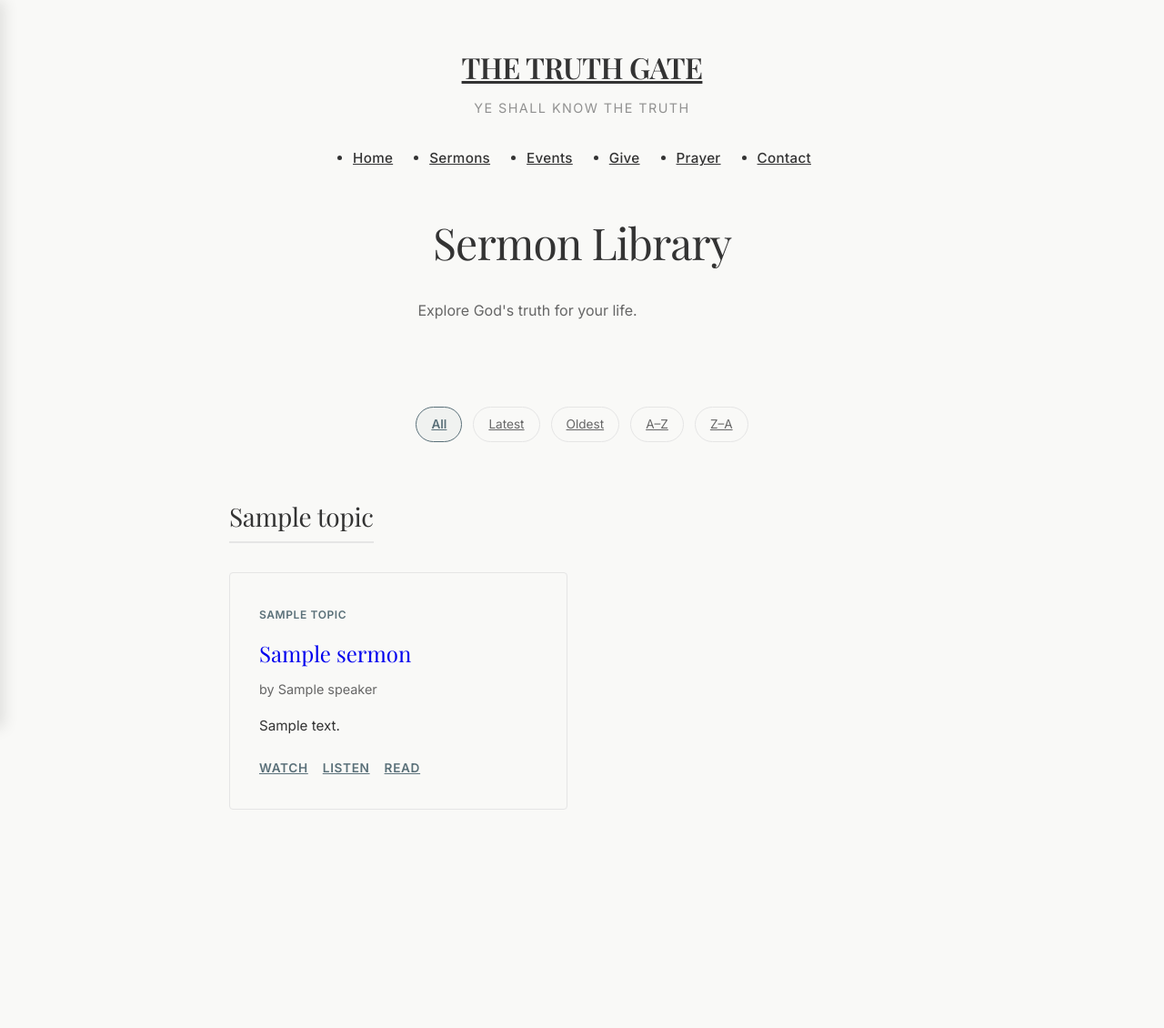
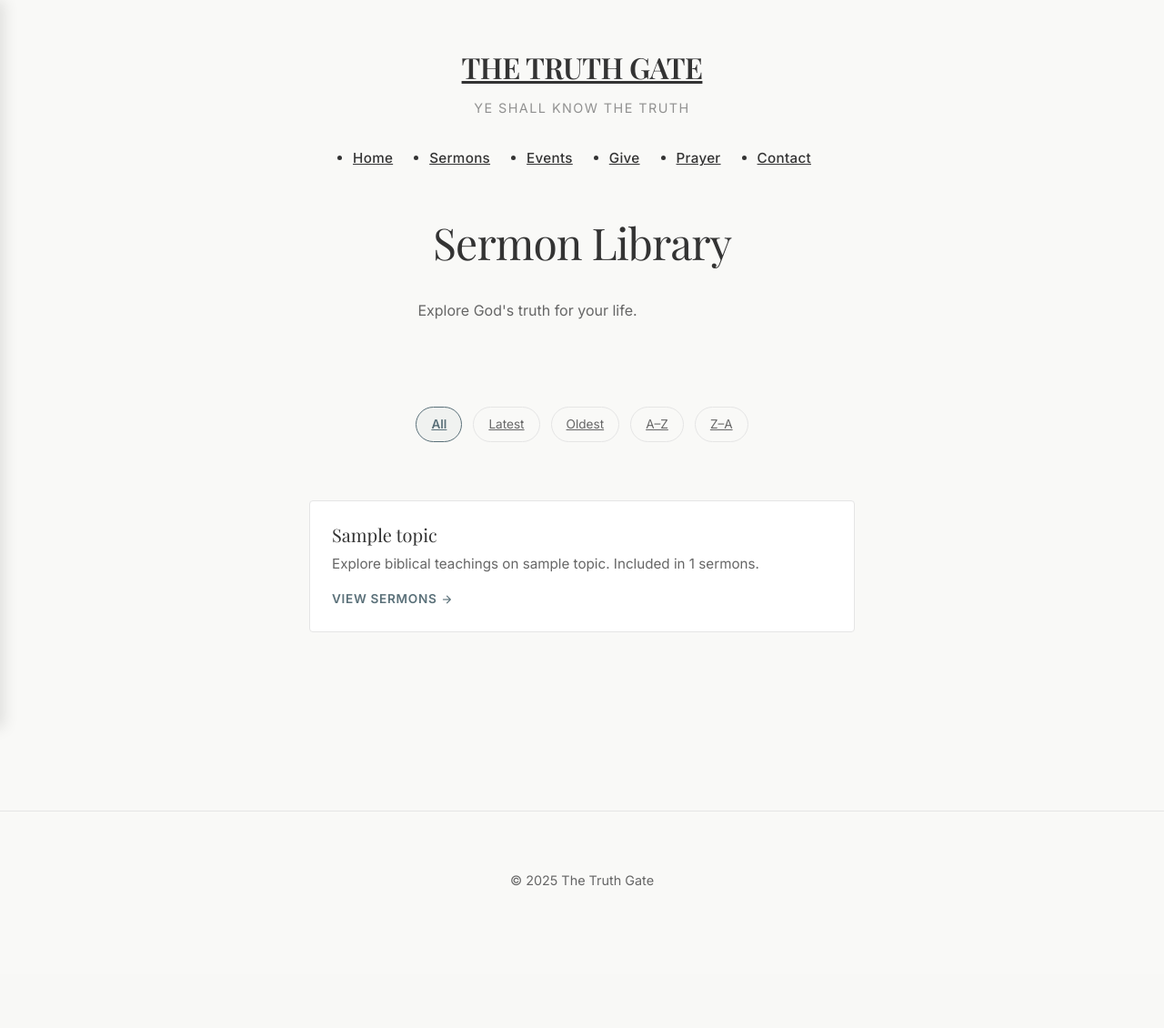
Before and after one commit to Eminenz07/the_truth_gate, a Django app: page /sermons/ in a window 1280 px wide. Shown: the top 1130 px of the page at 91% size. After the commit the page ends 974 px from the top, so only its background shows below. Run offline with Django 5.2, Linux system fonts and the light colour scheme; tables that the repository leaves empty hold one stand-in row (values such as "Sample post"); some libraries are stand-ins or nearby versions; some web fonts are replaced.

Commit message:
Sermon List: 'All' filter now shows Topic Cards list. Added topic filtering.

```diff
--- a/core/static/core/css/theme.css
+++ b/core/static/core/css/theme.css
@@ -374,6 +374,50 @@ p {
     letter-spacing: 0.05em;
 }
 
+/* Topic Cards (Mobile/List Style) */
+.topic-card {
+    background: #fff;
+    border: 1px solid var(--border-color);
+    border-radius: 4px;
+    padding: 1.5rem;
+    display: flex;
+    flex-direction: column;
+    gap: 0.5rem;
+    transition: all 0.2s ease;
+}
+
+.topic-card:hover {
+    box-shadow: 0 4px 12px rgba(0,0,0,0.05);
+    border-color: #dcdcdc;
+    transform: translateY(-2px);
+}
+
+.topic-card h3 {
+    font-size: 1.25rem;
+    margin: 0;
+    color: var(--text-primary);
+}
+
+.topic-card p {
+    font-size: 0.95rem;
+    color: var(--text-secondary);
+    margin: 0;
+    line-height: 1.5;
+}
+
+.topic-card .read-more {
+    font-size: 0.85rem;
+    font-weight: 600;
+    color: var(--accent);
+    text-transform: uppercase;
+    letter-spacing: 0.05em;
+    text-decoration: none;
+    margin-top: 0.5rem;
+    display: inline-flex;
+    align-items: center;
+    gap: 0.25rem;
+}
+
 /* Sermon Detail - Deep Reading Layout */
 .sermon-container {
     max-width: 720px; /* Slightly wider than lists */
--- a/sermons/templates/sermons/sermon_list.html
+++ b/sermons/templates/sermons/sermon_list.html
@@ -19,26 +19,18 @@
     </div>
 
     {% if current_sort == 'all' %}
-        <!-- Grouped View -->
-        {% for topic in grouped_topics %}
-        <section class="topic-section mb-large">
-            <h2 style="font-size: 1.75rem; border-bottom: 2px solid var(--border-color); padding-bottom: 0.5rem; margin-bottom: 2rem; display: inline-block;">
-                {{ topic.name }}
-            </h2>
-            <div class="sermon-grid" style="display: grid; grid-template-columns: repeat(auto-fill, minmax(300px, 1fr)); gap: 2rem;">
-                {% for sermon in topic.latest_sermons %}
-                    {% include "sermons/_sermon_card.html" with sermon=sermon %}
-                {% endfor %}
+        <!-- Topic Cards View (Browse All) -->
+        <div style="display: flex; flex-direction: column; gap: 1rem; max-width: 600px; margin: 0 auto;">
+            {% for topic in grouped_topics %}
+            <div class="topic-card">
+                <h3>{{ topic.name }}</h3>
+                <p>Explore biblical teachings on {{ topic.name|lower }}. Included in {{ topic.sermon_set.count }} sermons.</p>
+                <a href="?topic={{ topic.slug }}" class="read-more">View Sermons <span class="material-icons-round" style="font-size: 14px;">arrow_forward</span></a>
             </div>
-            {% if topic.latest_sermons|length >= 4 %}
-            <div class="text-center mt-4">
-                <a href="?sort=latest&q={{ topic.name }}" class="btn" style="font-size: 0.9rem;">View All {{ topic.name }}</a>
-            </div>
-            {% endif %}
-        </section>
-        {% empty %}
-        <p class="text-center text-secondary">No sermons found.</p>
-        {% endfor %}
+            {% empty %}
+            <p class="text-center text-secondary">No topics found.</p>
+            {% endfor %}
+        </div>
     {% else %}
         <!-- Flat List View -->
         <div class="sermon-grid" style="display: grid; grid-template-columns: repeat(auto-fill, minmax(300px, 1fr)); gap: 2rem;">
--- a/sermons/views.py
+++ b/sermons/views.py
@@ -20,6 +20,11 @@ class SermonListView(ListView):
                 Q(speaker__name__icontains=query) |
                 Q(series__title__icontains=query)
             )
+
+        # Topic Filtering
+        topic_slug = self.request.GET.get('topic')
+        if topic_slug:
+            queryset = queryset.filter(topics__slug=topic_slug)
 
         # Sorting Logic
         if sort_by == 'oldest':
```
Also changed, not shown: core/templates/core/home.html (+0 -54 lines).
